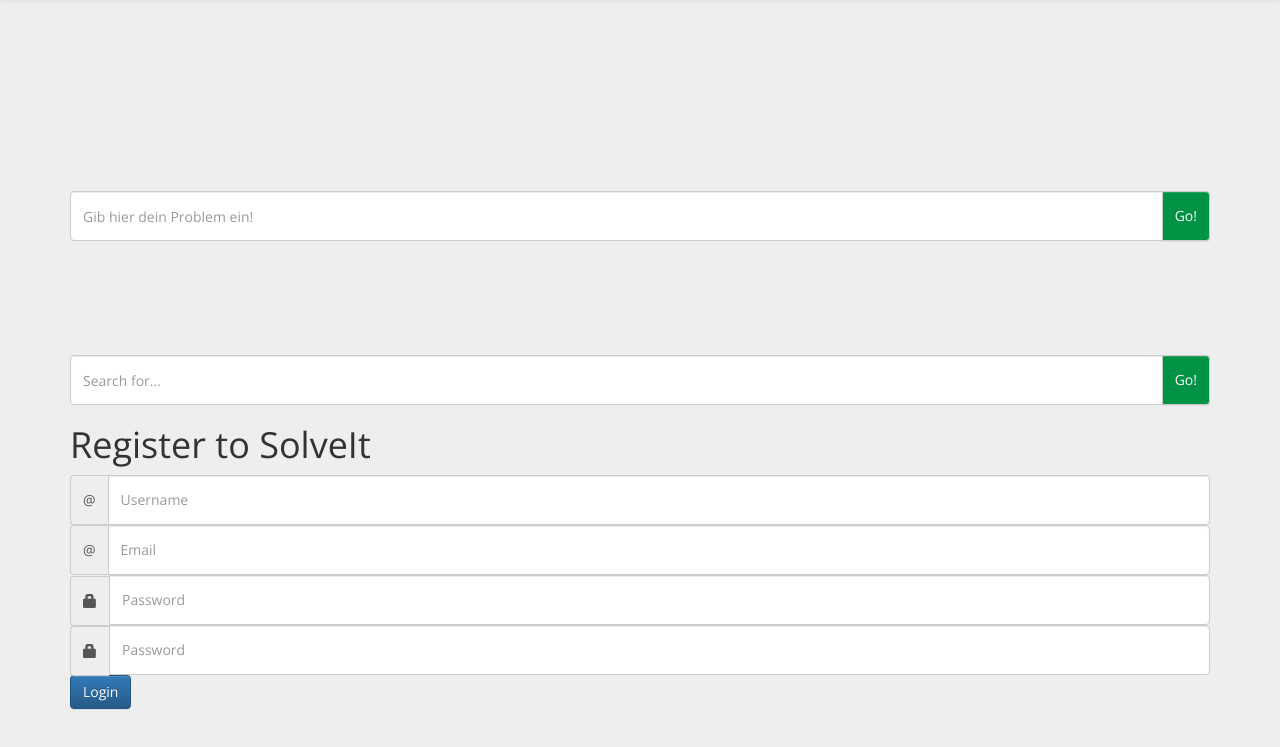
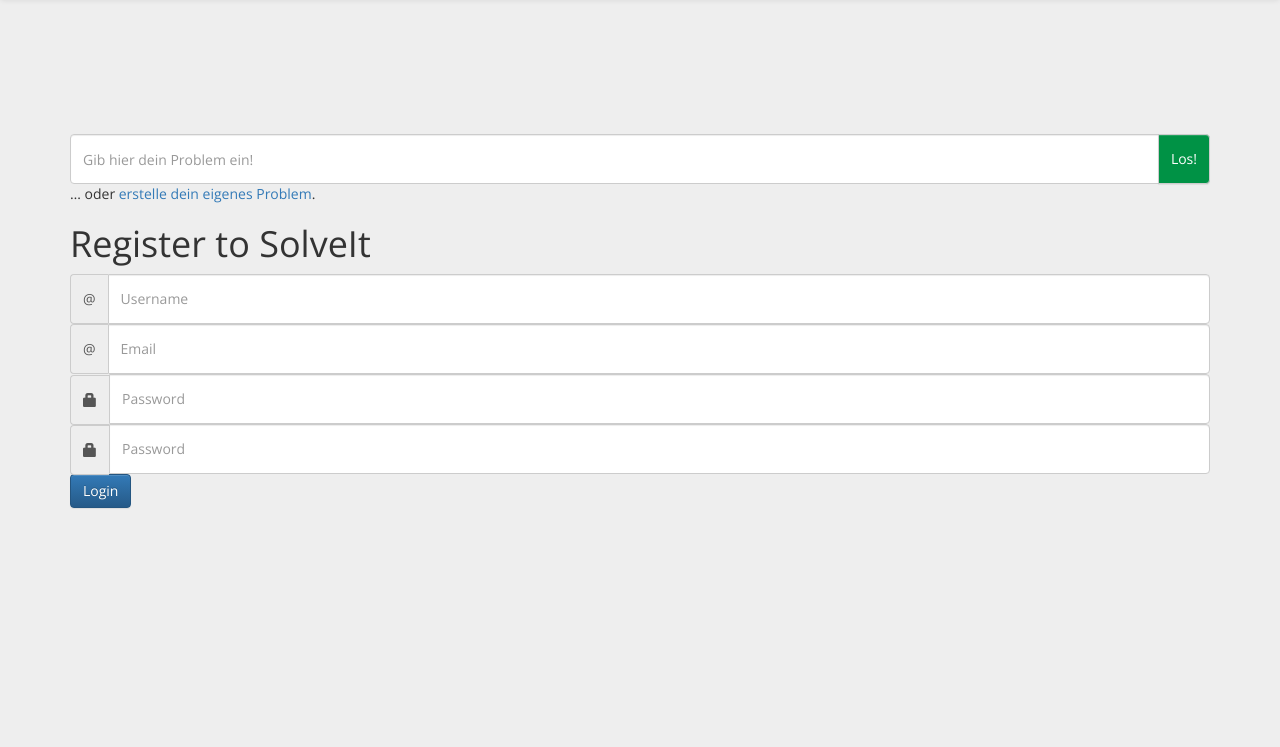
Before and after one commit to Pfeifenjoy/EduHack, a PHP site: page /index.php in a window 1280 px wide. Shown: the part 53-800 px from the top of the page. Run offline with PHP 8.4, Linux system fonts and the light colour scheme; some libraries are stand-ins or nearby versions.

Commit message:
fixed errors index.php

```diff
--- a/index.php
+++ b/index.php
@@ -10,11 +10,12 @@
 
 DBHandler::initDB();
 ?>
+
 <!DOCTYPE html>
 
 <html>
     <head>
-
+        <meta http-equiv="content-type" content="text/html;charset=utf-8" />
         <!-- Latest compiled and minified CSS -->
         <link rel="stylesheet" href="https://maxcdn.bootstrapcdn.com/bootstrap/3.3.4/css/bootstrap.min.css">
 
@@ -43,20 +44,14 @@
           </div>
         </nav>
         <section class="container">
-            <div id="mainsearch">
-                <div class="input-group">
-                    <input type="text" class="form-control" placeholder="Gib hier dein Problem ein!">
-                        <span class="input-group-btn">
-                            <button class="btn btn-default" type="button">Go!</button>
-                        </span>
-                    </input>
-                </div><!-- /input-group -->
-        <section class="wrapper">
             <div class="input-group" id="mainSearch">
-                <input type="text" class="form-control" placeholder="Search for...">
+                <input type="text" class="form-control" placeholder="Gib hier dein Problem ein!">
                     <span class="input-group-btn">
-                        <button class="btn btn-default" type="button">Go!</button>
+                        <button class="btn btn-default" type="button">Los!</button>
                     </span>
+            </div>
+            <div class="own-problem">
+                <p>… oder <a href="">erstelle dein eigenes Problem</a>.</p>
             </div>
             <?php
             if(isset($_GET['s']) && !empty($_GET['s'])) {
```
